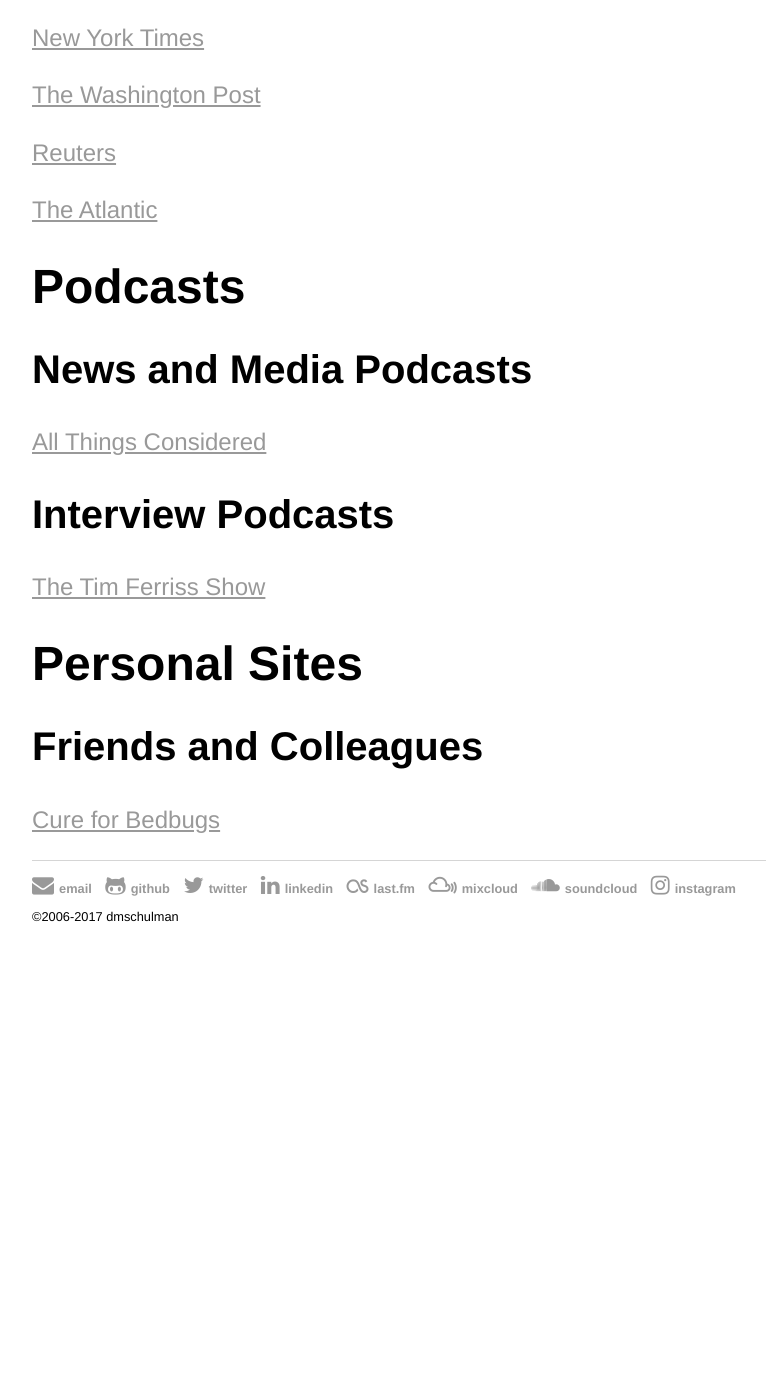
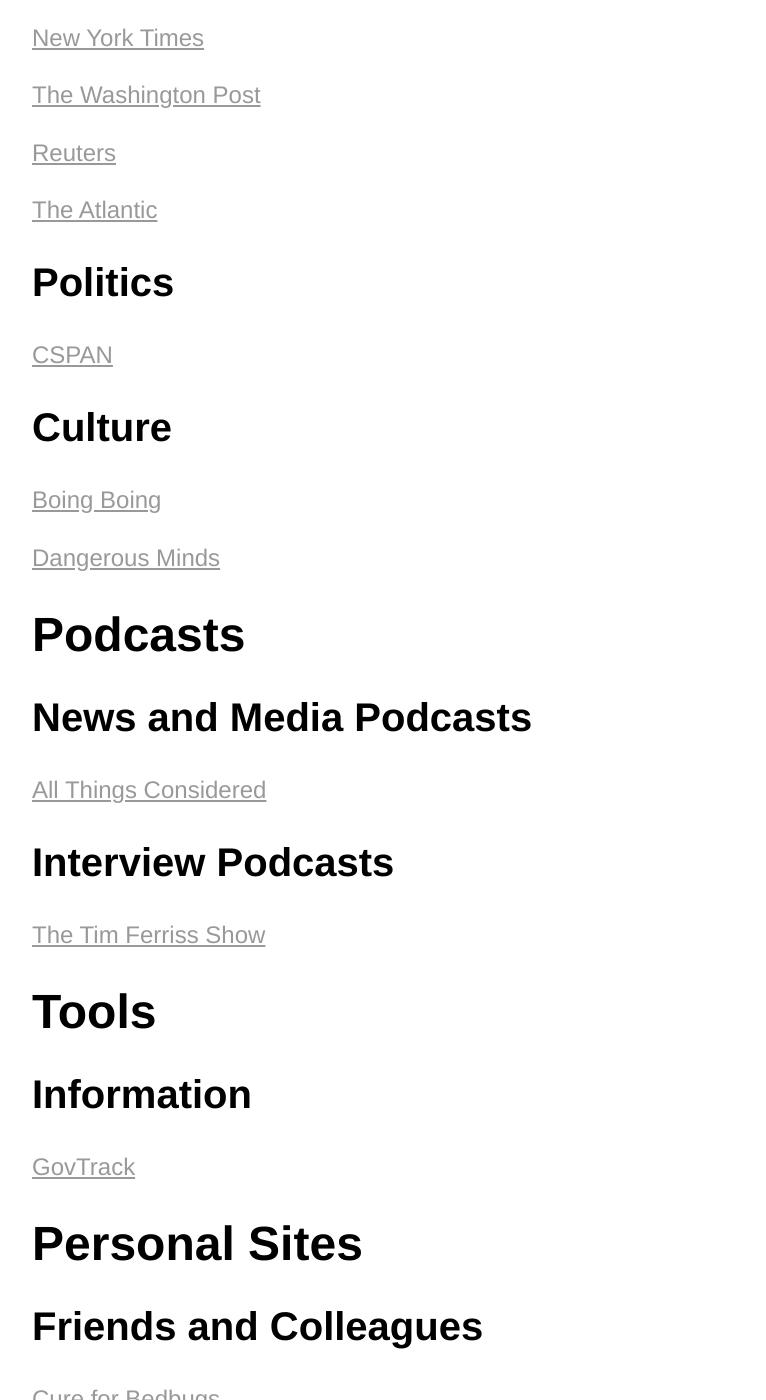
Before and after one commit to dmschulman/dmschulman.github.io, a Jekyll site: the page built from about/bookmarks.md, in a window 1280 px wide and 1400 px high, scrolled down 404 px. Shown: the whole window, without its empty margins (96-862 px from the left). Built offline with Jekyll 4.4.1, drawn with Linux system fonts in a browser that asks for light colours; before the commit the page ends 1340 px from its top, so only the background shows below that.

Commit message:
Update/Create bookmarks.md

```diff
--- a/about/bookmarks.md
+++ b/about/bookmarks.md
@@ -20,6 +20,16 @@
 
 [The Atlantic](https://www.theatlantic.com/)
 
+## Politics
+
+[CSPAN](https://www.c-span.org)
+
+## Culture
+
+[Boing Boing](https://boingboing.net/)
+
+[Dangerous Minds](https://dangerousminds.net/)
+
 # Podcasts
 
 ## News and Media Podcasts
@@ -30,6 +40,12 @@
 
 [The Tim Ferriss Show](https://tim.blog/podcast/)
 
+# Tools
+
+## Information
+
+[GovTrack](https://www.govtrack.us/)
+
 # Personal Sites
 
 ## Friends and Colleagues
```
